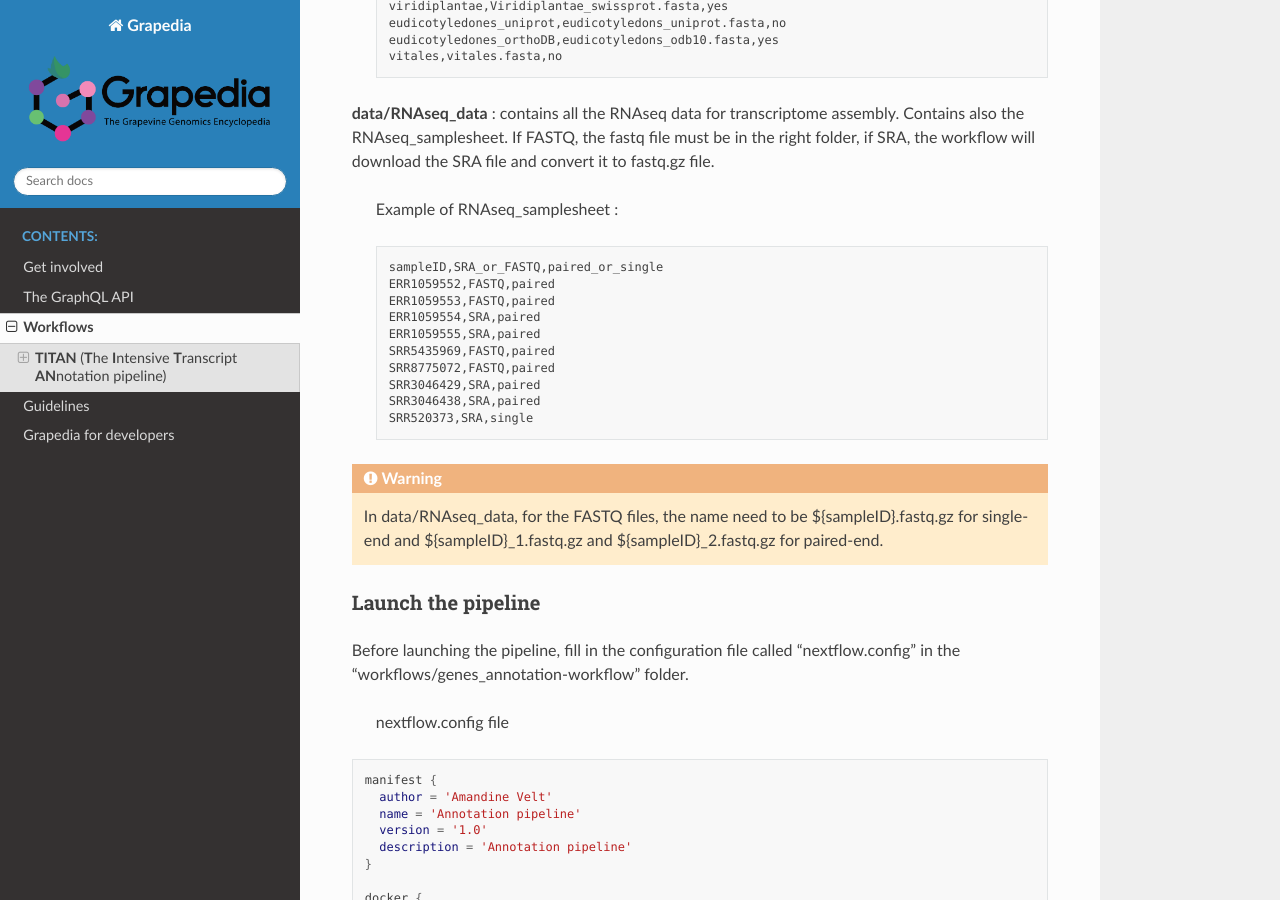
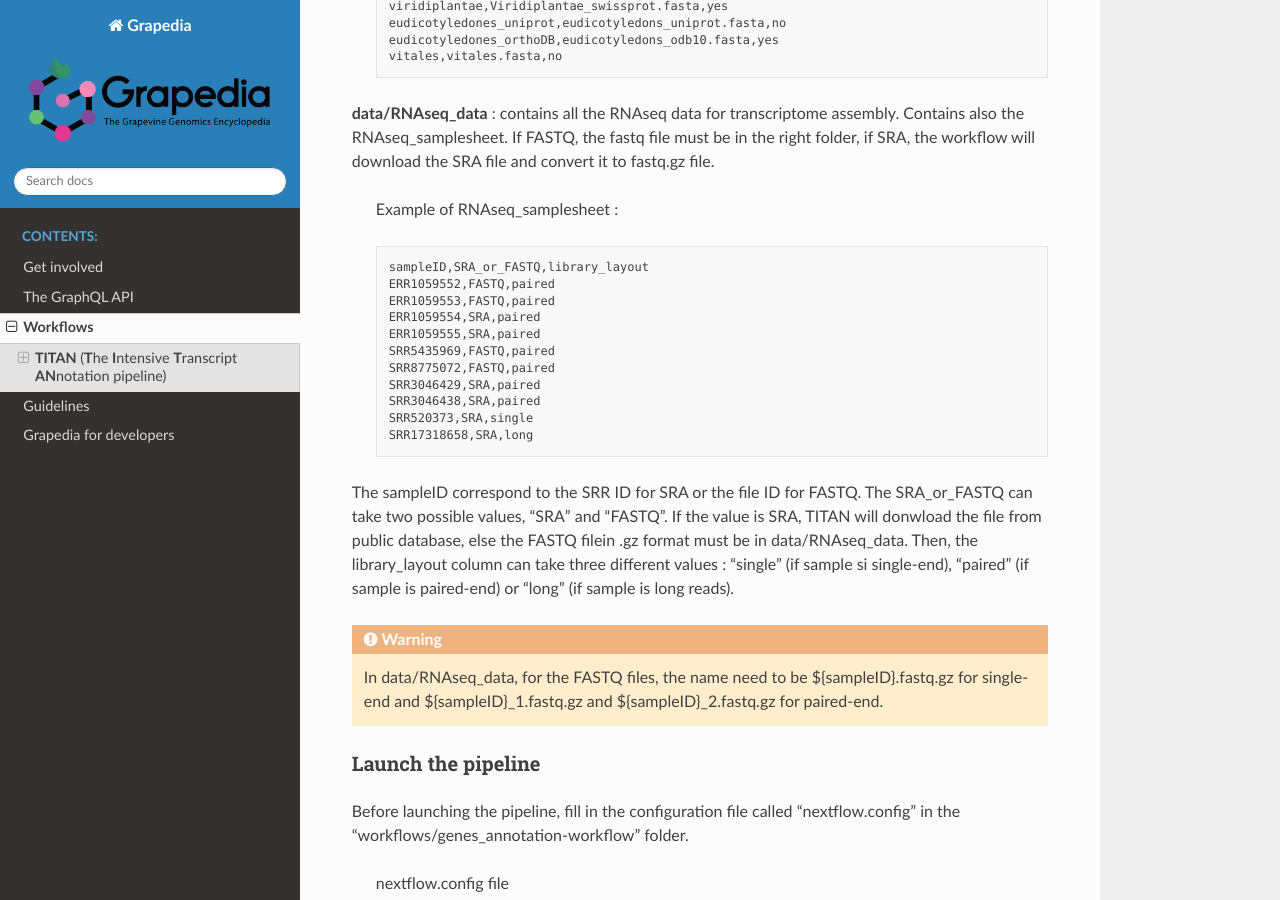
Before and after one commit to Grapedia/grapedia, a Sphinx documentation site: the page built from docs/workflows.rst, in a window 1280 px wide and 900 px high, scrolled down 2118 px. Built offline with Sphinx 7.4.7 and the Read the Docs theme 2.0.0, drawn with Linux system fonts in a browser that asks for light colours.

Commit message:
Update workflows.rst

```diff
--- a/docs/workflows.rst
+++ b/docs/workflows.rst
@@ -75,7 +75,7 @@ In the workflows/genes_annotation-workflow folder, you can create a "data" folde
 
           .. code-block:: bash
 
-            sampleID,SRA_or_FASTQ,paired_or_single
+            sampleID,SRA_or_FASTQ,library_layout
             ERR1059552,FASTQ,paired
             ERR1059553,FASTQ,paired
             ERR1059554,SRA,paired
@@ -85,6 +85,9 @@ In the workflows/genes_annotation-workflow folder, you can create a "data" folde
             SRR3046429,SRA,paired
             SRR3046438,SRA,paired
             SRR520373,SRA,single
+            SRR17318658,SRA,long
+
+The sampleID correspond to the SRR ID for SRA or the file ID for FASTQ. The SRA_or_FASTQ can take two possible values, "SRA" and "FASTQ". If the value is SRA, TITAN will donwload the file from public database, else the FASTQ filein .gz format must be in data/RNAseq_data. Then, the library_layout column can take three different values : "single" (if sample si single-end), "paired" (if sample is paired-end) or "long" (if sample is long reads).
 
 .. warning::
 
```
